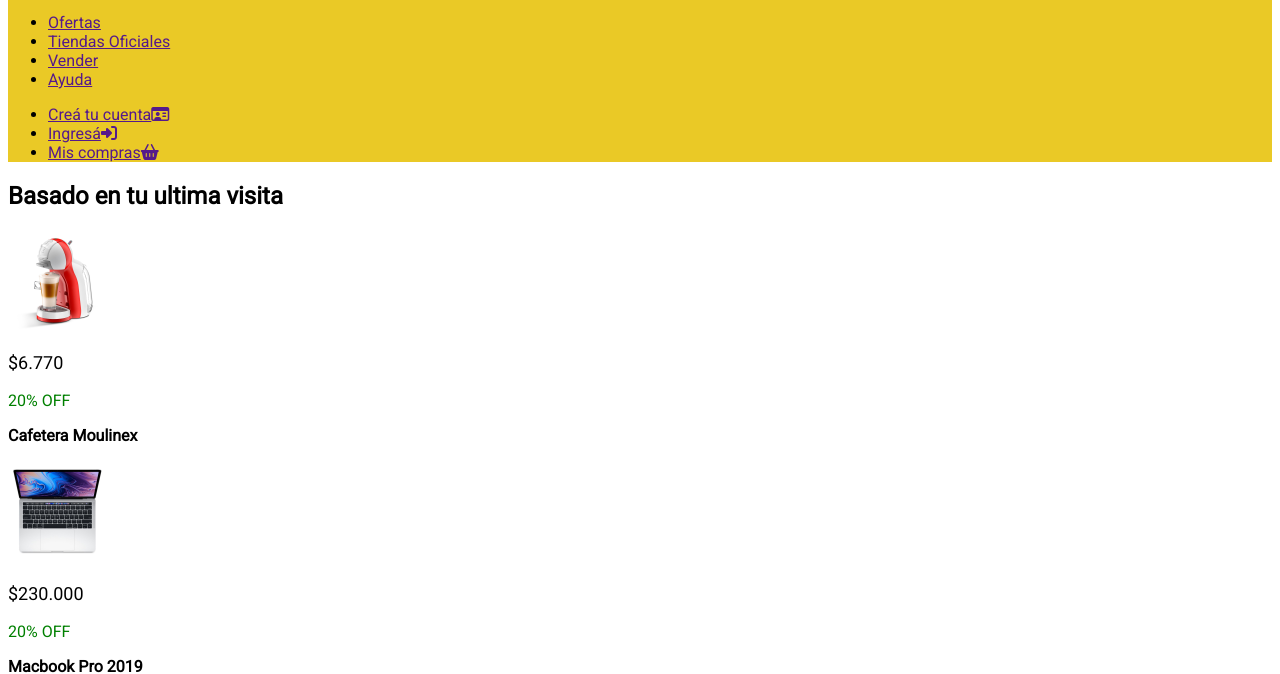
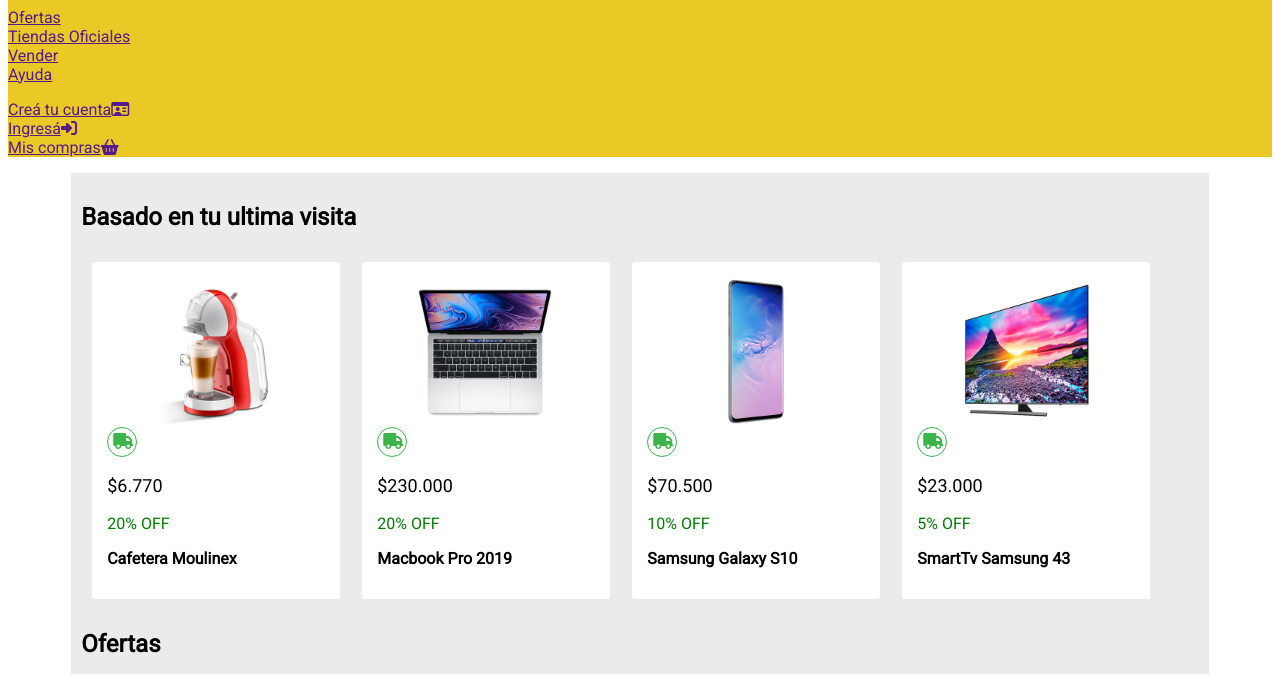
Before and after one commit to Fondi99/Mercado-Liebre, a website: page views/home.html in a window 1280 px wide. Shown: the part 171-845 px from the top of the page. Drawn offline with Linux system fonts and the light colour scheme; files that its build step writes are made by us from their sources; files whose address does not match are found by name.

Commit message:
Avances en css

```diff
--- a/public/css/styles.css
+++ b/public/css/styles.css
@@ -1,5 +1,7 @@
 * {
     font-family: 'Roboto', sans-serif;
+    box-sizing: border-box;
+    padding: 0px;
 }
 h2 {
     font-size: 24px;
@@ -57,6 +59,43 @@
     font-size: 2em;
     color: #1259c3;
 }
+main{
+    width: 90%;
+    margin: auto;
+    padding: 10px;
+    background-color: #ebebeb;
+}
+main section{
+    margin: 10px 0;
+}
+main section article {
+    width: 250px;
+    background-color: #ffffff;
+    border: solid 1px #ebebeb;
+    border-radius: 4px;
+    padding: 15px;
+    margin: 10px;
+}
+main section .articles {
+    display: flex;
+    flex-wrap: wrap;
+}
+article img{
+    display: block;
+    width: 150px;
+    margin: auto;
+}
+#shipping-logo{
+    display: block;
+    width: 30px;
+    height: 30px;
+    color: #39b54a;
+    border: #39b54a solid 1px;
+    background-color: #ffffff;
+    border-radius: 50%;
+    font-size: 16px;
+    padding: 5px;
+}
 /*
 Paleta de colores
 Amarillo: #EAC926;
--- a/views/home.html
+++ b/views/home.html
@@ -41,53 +41,69 @@
     <main>
         <section>
             <h2>Basado en tu ultima visita</h2>
+            <div class="articles">
                 <article>
                     <img src="/image/img-cafetera-moulinex.jpg" alt="img-cafetera-moulinex" width="100vw">
+                    <i id="shipping-logo" class="fa-solid fa-truck"></i>
                     <p class="price">$6.770</p>
                     <p class="discount">20% OFF</p>
                     <h3 class="description">Cafetera Moulinex</h3>
                 </article>
                 <article>
                     <img src="/image/img-macbook-pro-2019.jpg" alt="Macbook pro 2019" width="100vw">
+                    <i id="shipping-logo" class="fa-solid fa-truck"></i>
                     <p class="price">$230.000</p>
                     <p class="discount">20% OFF</p>
                     <h3 class="description">Macbook Pro 2019</h3>
                 </article>
                 <article>
                     <img src="/image/img-samsung-galaxy-s10.jpg" alt="Samsung galaxy S10" width="100vw">
+                    <i id="shipping-logo" class="fa-solid fa-truck"></i>
                     <p class="price">$70.500</p>
                     <p class="discount">10% OFF</p>
                     <h3 class="description">Samsung Galaxy S10</h3>
                 </article>
+                <article>
                     <img src="/image/img-tv-samsung-smart.jpg" alt="SmartTv Samsung 43" width="100vw">
+                    <i id="shipping-logo" class="fa-solid fa-truck"></i>
                     <p class="price">$23.000</p>
                     <p class="discount">5% OFF</p>
                     <h3 class="description">SmartTv Samsung 43</h3>
+                </article>
+            </div>
         </section>
         <section>
             <h2>Ofertas</h2>
+            <div class="articles">
                 <article>
                     <img src="/image/img-cafetera-moulinex.jpg" alt="img-cafetera-moulinex" width="100vw">
+                    <i id="shipping-logo" class="fa-solid fa-truck"></i>
                     <p class="price">$6.770</p>
                     <p class="discount">20% OFF</p>
                     <h3 class="description">Cafetera Moulinex</h3>
                 </article>
                 <article>
                     <img src="/image/img-macbook-pro-2019.jpg" alt="Macbook pro 2019" width="100vw">
+                    <i id="shipping-logo" class="fa-solid fa-truck"></i>
                     <p class="price">$230.000</p>
                     <p class="discount">20% OFF</p>
                     <h3 class="description">Macbook Pro 2019</h3>
                 </article>
                 <article>
                     <img src="/image/img-samsung-galaxy-s10.jpg" alt="Samsung galaxy S10" width="100vw">
+                    <i id="shipping-logo" class="fa-solid fa-truck"></i>
                     <p class="price">$70.500</p>
                     <p class="discount">10% OFF</p>
                     <h3 class="description">Samsung Galaxy S10</h3>
                 </article>
+                <article>
                     <img src="/image/img-tv-samsung-smart.jpg" alt="SmartTv Samsung 43" width="100vw">
+                    <i id="shipping-logo" class="fa-solid fa-truck"></i>
                     <p class="price">$23.000</p>
                     <p class="discount">5% OFF</p>
                     <h3 class="description">SmartTv Samsung 43</h3>
+                </article>
+            </div>
         </section>
     </main>
     <footer>
```
Lines whose indentation alone changed are shown as unchanged.
